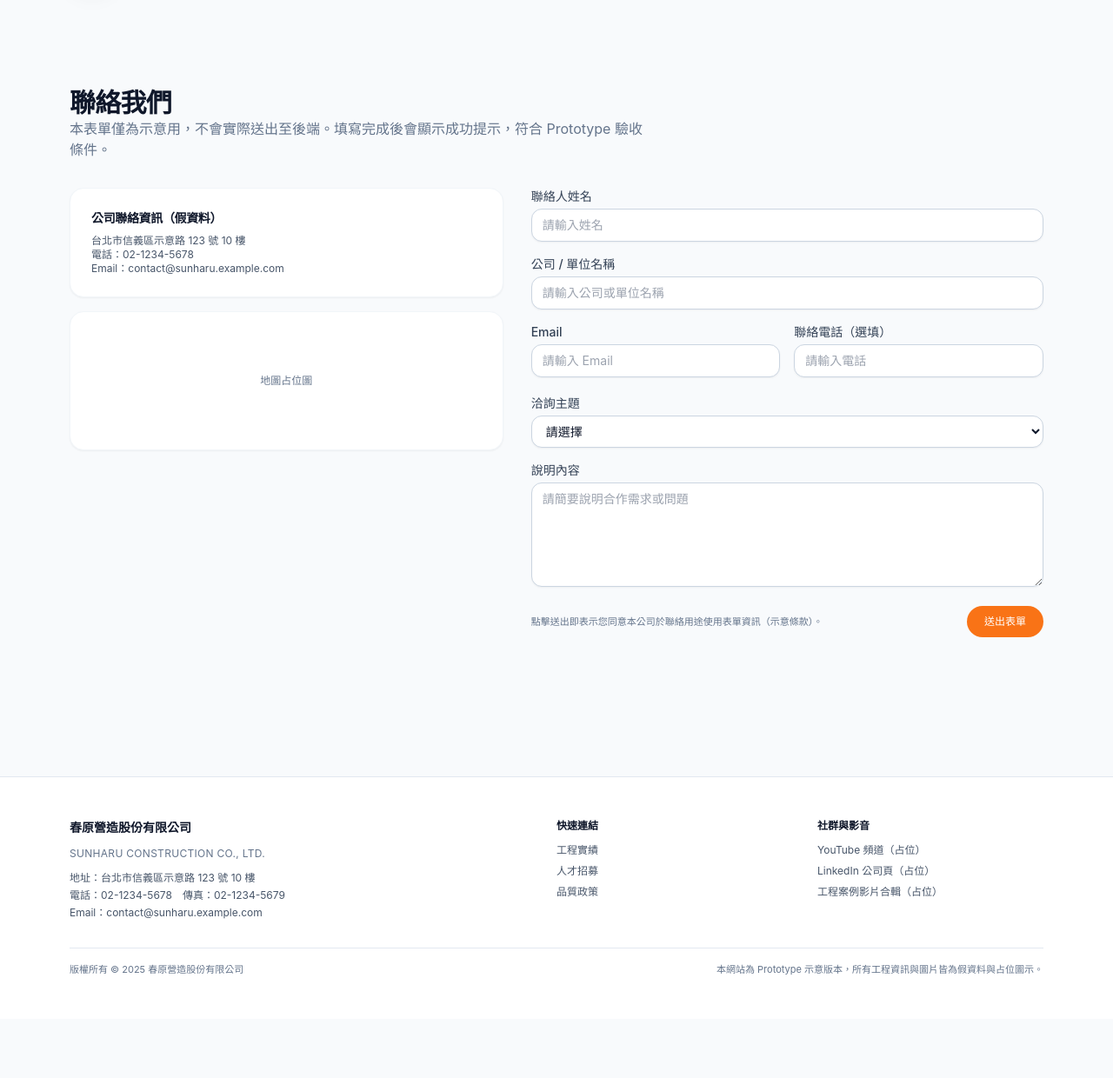
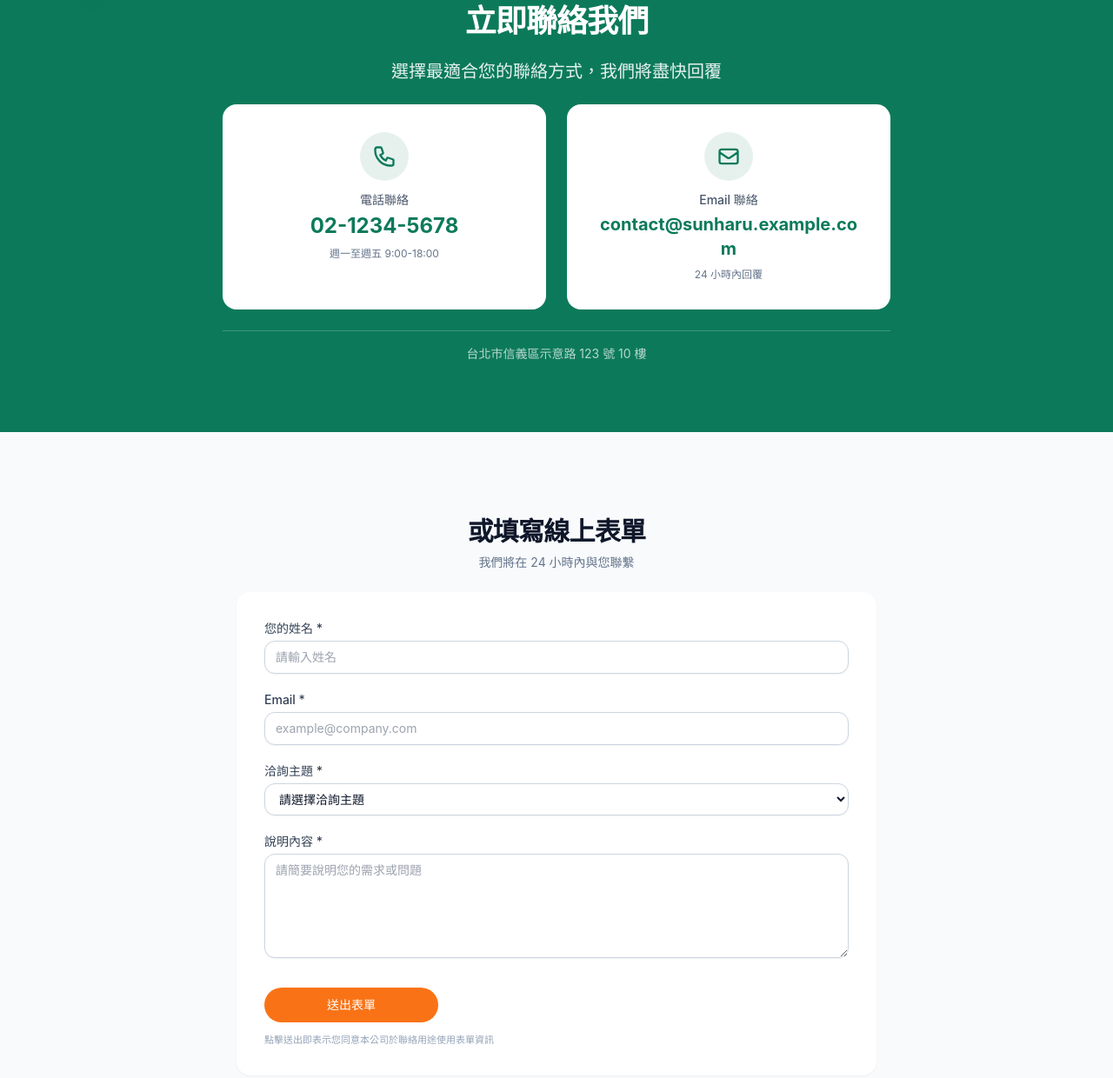
Before and after one commit to Avon46/chunyuan, a website built with Vite: page contact/index.html in a window 1280 px wide. Shown: the part 76-1316 px from the top of the page at 87% size. Before the commit the page ends 1248 px from the top, so only its background shows below. Built offline with nearby package versions, Linux system fonts and the light colour scheme.

Commit message:
優化聯絡頁體驗：新增快速聯絡區塊、精簡表單至4個必填欄位、優化視覺層次

```diff
--- a/contact/index.html
+++ b/contact/index.html
@@ -9,86 +9,116 @@
   <body>
     <div class="page-shell">
       <header id="site-header"></header>
-      <main class="flex-1 pt-20">
-        <section class="page-section">
-          <div class="mx-auto max-w-6xl px-4 space-y-8">
-            <div class="section-heading">
+      <main class="flex-1">
+        <!-- 快速聯絡區塊 -->
+        <section class="bg-brand-green text-white py-12 sm:py-16 md:py-20">
+          <div class="mx-auto max-w-6xl px-4">
+            <div class="text-center space-y-6">
+              <h1 class="text-3xl sm:text-4xl font-bold">立即聯絡我們</h1>
+              <p class="text-lg sm:text-xl text-white/90">選擇最適合您的聯絡方式，我們將盡快回覆</p>
+
+              <!-- 聯絡方式卡片 -->
+              <div class="grid sm:grid-cols-2 gap-4 sm:gap-6 max-w-3xl mx-auto mt-8">
+                <!-- 電話聯絡 -->
+                <a href="tel:02-1234-5678"
+                   class="group bg-white text-brand-green rounded-2xl p-6 sm:p-8 hover:shadow-2xl hover:scale-105 transition-all duration-300">
+                  <div class="flex flex-col items-center gap-3">
+                    <div class="w-14 h-14 bg-brand-green/10 rounded-full flex items-center justify-center group-hover:bg-brand-green group-hover:text-white transition-colors">
+                      <svg class="w-7 h-7" fill="none" stroke="currentColor" viewBox="0 0 24 24">
+                        <path stroke-linecap="round" stroke-linejoin="round" stroke-width="2" d="M3 5a2 2 0 012-2h3.28a1 1 0 01.948.684l1.498 4.493a1 1 0 01-.502 1.21l-2.257 1.13a11.042 11.042 0 005.516 5.516l1.13-2.257a1 1 0 011.21-.502l4.493 1.498a1 1 0 01.684.949V19a2 2 0 01-2 2h-1C9.716 21 3 14.284 3 6V5z"></path>
+                      </svg>
+                    </div>
                     <div>
-                <h1 class="section-title">聯絡我們</h1>
-                <p class="section-subtitle">
-                  本表單僅為示意用，不會實際送出至後端。填寫完成後會顯示成功提示，符合 Prototype 驗收條件。
-                </p>
+                      <div class="text-sm font-medium text-slate-600 mb-1">電話聯絡</div>
+                      <div class="text-2xl font-bold">02-1234-5678</div>
+                      <div class="text-xs text-slate-500 mt-2">週一至週五 9:00-18:00</div>
                     </div>
                   </div>
+                </a>
 
-            <div class="grid gap-8 md:grid-cols-[1.1fr,1.3fr] items-start">
-              <aside class="space-y-4">
-                <div class="card">
-                  <div class="card-inner space-y-2">
-                    <h2 class="text-sm font-semibold text-slate-900">公司聯絡資訊（假資料）</h2>
-                    <p class="text-xs text-slate-600">
-                      台北市信義區示意路 123 號 10 樓<br />
-                      電話：02-1234-5678<br />
-                      Email：contact@sunharu.example.com
-                    </p>
+                <!-- Email 聯絡 -->
+                <a href="mailto:contact@sunharu.example.com"
+                   class="group bg-white text-brand-green rounded-2xl p-6 sm:p-8 hover:shadow-2xl hover:scale-105 transition-all duration-300">
+                  <div class="flex flex-col items-center gap-3">
+                    <div class="w-14 h-14 bg-brand-green/10 rounded-full flex items-center justify-center group-hover:bg-brand-green group-hover:text-white transition-colors">
+                      <svg class="w-7 h-7" fill="none" stroke="currentColor" viewBox="0 0 24 24">
+                        <path stroke-linecap="round" stroke-linejoin="round" stroke-width="2" d="M3 8l7.89 5.26a2 2 0 002.22 0L21 8M5 19h14a2 2 0 002-2V7a2 2 0 00-2-2H5a2 2 0 00-2 2v10a2 2 0 002 2z"></path>
+                      </svg>
+                    </div>
+                    <div>
+                      <div class="text-sm font-medium text-slate-600 mb-1">Email 聯絡</div>
+                      <div class="text-lg sm:text-xl font-bold break-all">contact@sunharu.example.com</div>
+                      <div class="text-xs text-slate-500 mt-2">24 小時內回覆</div>
                     </div>
                   </div>
-                <div class="card h-40 flex items-center justify-center text-xs text-slate-500">
-                  地圖占位圖
+                </a>
               </div>
-              </aside>
 
-              <section>
-                <form class="space-y-4" data-contact-form>
+              <!-- 地址資訊 -->
+              <div class="text-sm text-white/70 pt-4 border-t border-white/20 max-w-3xl mx-auto mt-8">
+                <p>台北市信義區示意路 123 號 10 樓</p>
+              </div>
+            </div>
+          </div>
+        </section>
+
+        <!-- 線上表單區塊 -->
+        <section class="page-section bg-slate-50">
+          <div class="mx-auto max-w-3xl px-4 space-y-6">
+            <div class="text-center">
+              <h2 class="text-2xl sm:text-3xl font-bold text-slate-900 mb-2">或填寫線上表單</h2>
+              <p class="text-sm text-slate-500">我們將在 24 小時內與您聯繫</p>
+            </div>
+
+            <div class="bg-white rounded-2xl shadow-sm p-6 sm:p-8">
+              <form class="space-y-5" data-contact-form>
                 <div>
-                    <label class="form-label" for="name">聯絡人姓名</label>
+                  <label class="form-label" for="name">您的姓名 *</label>
                   <input id="name" name="name" type="text" class="form-input" placeholder="請輸入姓名" />
                   <p class="form-error" data-error="name"></p>
                 </div>
+
                 <div>
-                    <label class="form-label" for="company">公司 / 單位名稱</label>
-                    <input id="company" name="company" type="text" class="form-input" placeholder="請輸入公司或單位名稱" />
-                    <p class="form-error" data-error="company"></p>
-                  </div>
-                  <div class="grid gap-4 md:grid-cols-2">
-                    <div>
-                      <label class="form-label" for="email">Email</label>
-                      <input id="email" name="email" type="email" class="form-input" placeholder="請輸入 Email" />
+                  <label class="form-label" for="email">Email *</label>
+                  <input id="email" name="email" type="email" class="form-input" placeholder="example@company.com" />
                   <p class="form-error" data-error="email"></p>
                 </div>
+
                 <div>
-                      <label class="form-label" for="phone">聯絡電話（選填）</label>
-                      <input id="phone" name="phone" type="tel" class="form-input" placeholder="請輸入電話" />
-                      <p class="form-error" data-error="phone"></p>
+                  <label class="form-label" for="topic">洽詢主題 *</label>
+                  <select id="topic" name="topic" class="form-select">
+                    <option value="">請選擇洽詢主題</option>
+                    <option value="building">建築工程合作</option>
+                    <option value="civil">土木工程合作</option>
+                    <option value="tender">標案與提案</option>
+                    <option value="other">其他洽詢</option>
+                  </select>
+                  <p class="form-error" data-error="topic"></p>
                 </div>
-                  </div>
+
                 <div>
-                    <label class="form-label" for="topic">洽詢主題</label>
-                    <select id="topic" name="topic" class="form-select">
-                      <option value="">請選擇</option>
-                      <option value="building">建築工程合作洽詢</option>
-                      <option value="civil">土木工程合作洽詢</option>
-                      <option value="tender">標案與合作提案</option>
-                      <option value="other">其他</option>
-                    </select>
-                  </div>
-                  <div>
-                    <label class="form-label" for="message">說明內容</label>
-                    <textarea id="message" name="message" class="form-textarea" placeholder="請簡要說明合作需求或問題"></textarea>
+                  <label class="form-label" for="message">說明內容 *</label>
+                  <textarea id="message" name="message" class="form-textarea" rows="4" placeholder="請簡要說明您的需求或問題"></textarea>
                   <p class="form-error" data-error="message"></p>
                 </div>
-                  <div class="flex items-center justify-between gap-3">
-                    <p class="text-[11px] text-slate-500">
-                      點擊送出即表示您同意本公司於聯絡用途使用表單資訊（示意條款）。
+
+                <div class="pt-2">
+                  <button type="submit" class="btn btn-accent w-full sm:w-auto sm:min-w-[200px]">送出表單</button>
+                  <p class="text-[11px] text-slate-400 mt-3">
+                    點擊送出即表示您同意本公司於聯絡用途使用表單資訊
                   </p>
-                    <button type="submit" class="btn btn-accent text-xs">送出表單</button>
                 </div>
+
                 <div class="form-success hidden" data-form-success>
-                    感謝您的填寫，此為示意成功訊息。實際上線時可導至成功頁或加入更多說明。
+                  ✓ 感謝您的填寫！我們已收到您的訊息，將盡快與您聯繫。
                 </div>
               </form>
-              </section>
             </div>
+
+            <!-- Prototype 說明 -->
+            <p class="text-[11px] text-slate-400 text-center">
+              ※ 本表單為展示用途，資料不會實際送出
+            </p>
           </div>
         </section>
       </main>
--- a/src/pages/contact.js
+++ b/src/pages/contact.js
@@ -10,13 +10,15 @@ function initForm() {
     evt.preventDefault();
 
     const formData = new FormData(form);
-    const requiredFields = ['name', 'company', 'email', 'message'];
+    const requiredFields = ['name', 'email', 'topic', 'message'];
     let hasError = false;
 
+    // 清除所有錯誤訊息
     form
       .querySelectorAll('[data-error]')
       .forEach((el) => (el.textContent = ''));
 
+    // 驗證必填欄位
     requiredFields.forEach((field) => {
       const value = String(formData.get(field) || '').trim();
       if (!value) {
@@ -28,21 +30,28 @@ function initForm() {
       }
     });
 
+    // Email 格式驗證
     const email = String(formData.get('email') || '').trim();
     if (email && !/^[^\s@]+@[^\s@]+\.[^\s@]+$/.test(email)) {
       const errorEl = form.querySelector('[data-error="email"]');
       if (errorEl) {
-        errorEl.textContent = '請輸入有效的 Email';
+        errorEl.textContent = '請輸入有效的 Email 格式';
       }
       hasError = true;
     }
 
     if (hasError) return;
 
+    // 表單送出成功
     form.reset();
     if (success) {
       success.classList.remove('hidden');
       success.scrollIntoView({ behavior: 'smooth', block: 'center' });
+
+      // 3 秒後自動隱藏成功訊息
+      setTimeout(() => {
+        success.classList.add('hidden');
+      }, 5000);
     }
   });
 }
```
Lines whose indentation alone changed are shown as unchanged.
